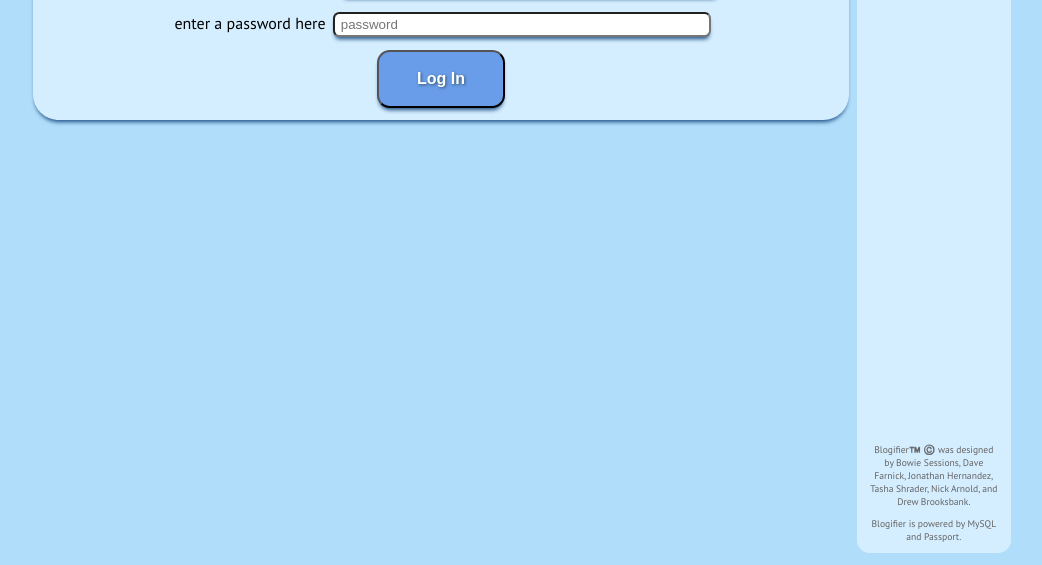
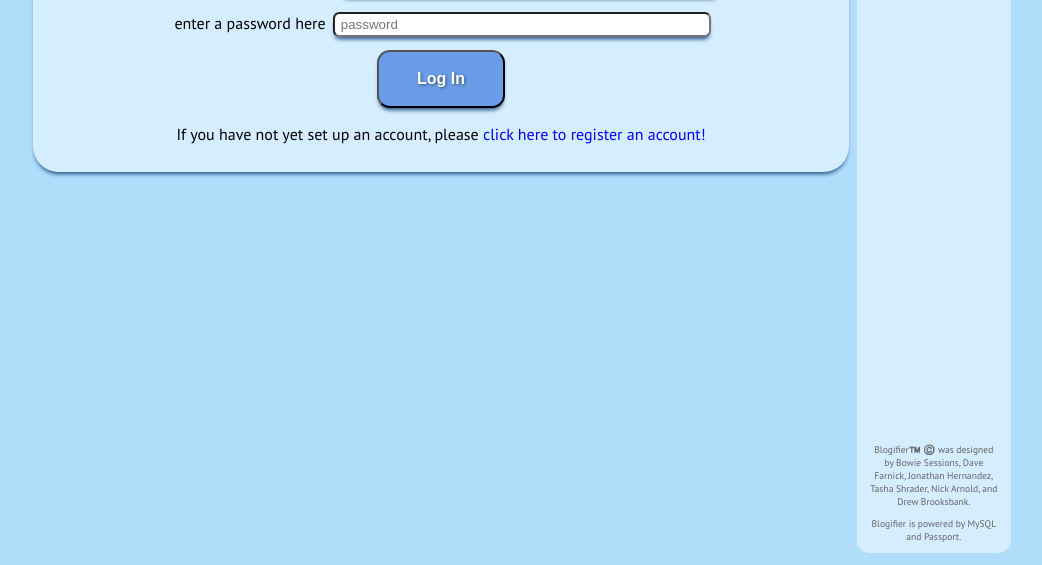
Before and after one commit to bsessio/blogifier, a website: page public/app/login.html in a window 1280 px wide. Shown: the part 235-800 px from the top of the page, without its empty margins (199-1241 px from the left). Drawn offline with nearby package versions, Linux system fonts and the light colour scheme.

Commit message:
Updated HTML files

```diff
--- a/public/app/login.html
+++ b/public/app/login.html
@@ -19,7 +19,7 @@
     <div style="text-align: center">
       <img class="logo" src="images/bloglogo-bright.png" />
     </div>
-    <div class="newsFeed">
+    <div class="basePage">
       <div class="formHandler">
           <form action="login" id="login">
         <label for="name">full name or a username</label>
@@ -39,6 +39,7 @@
         />
       <div class="spacer"></div>
       <button type="submit" form="login" id="login" value="Submit">Log In</button>
+      <p>If you have not yet set up an account, please <a href="/register.html">click here to register an account!</a></p>
     </div>
     <div class="blogSide">
             <div class="return">
```
Also changed, not shown: public/app/post.html (+2 -2 lines).
